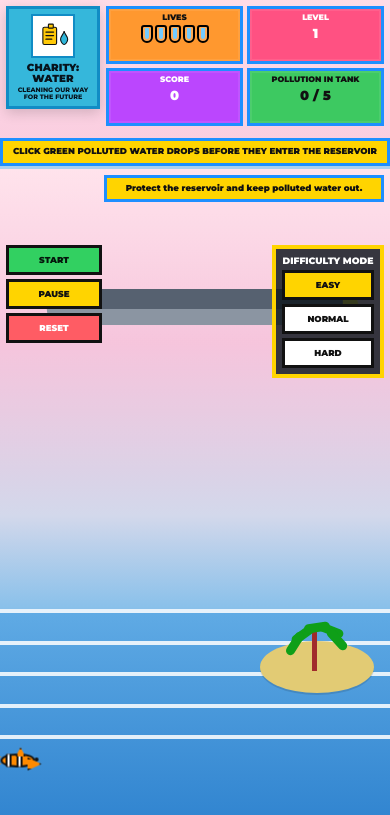
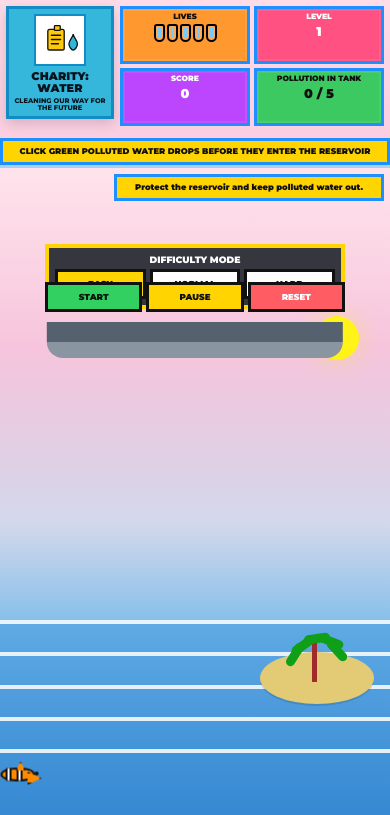
Before and after one commit to cdenman2/Charity-Water-completed-game, a plain HTML site: page index.html in a window 390 px wide. Shown: the top 815 px of the page. Drawn offline with Linux system fonts and the light colour scheme.

Commit message:
Update style.css

```diff
--- a/style.css
+++ b/style.css
@@ -45,8 +45,8 @@ select {
 }
 
 .brand-box {
-  flex: 0 1 520px;
-  max-width: 520px;
+  flex: 0 1 560px;
+  max-width: 560px;
   background: var(--brand-blue);
   border: 5px solid #118cc5;
   box-shadow: 0 4px 12px rgba(0, 0, 0, 0.16);
@@ -60,8 +60,8 @@ select {
 }
 
 .logo-wrap {
-  width: 94px;
-  height: 94px;
+  width: 96px;
+  height: 96px;
   flex-shrink: 0;
   background: #fff;
   border: 4px solid #118cc5;
@@ -91,9 +91,9 @@ select {
 }
 
 .hud {
-  flex: 0 0 430px;
-  width: 430px;
-  max-width: 430px;
+  flex: 0 0 400px;
+  width: 400px;
+  max-width: 400px;
   display: grid;
   grid-template-columns: 1fr 1fr;
   gap: 10px;
@@ -103,7 +103,7 @@ select {
 .hud-box {
   min-height: 72px;
   border: 4px solid var(--hud-border);
-  padding: 8px 10px;
+  padding: 8px 8px;
   text-align: center;
   box-shadow: inset 0 0 0 2px rgba(255, 255, 255, 0.08);
 }
@@ -129,28 +129,28 @@ select {
 }
 
 .hud-label {
-  font-size: 0.88rem;
+  font-size: 0.84rem;
   font-weight: 900;
   line-height: 1.1;
 }
 
 .hud-value {
   margin-top: 6px;
-  font-size: 1.5rem;
+  font-size: 1.38rem;
   font-weight: 900;
 }
 
 .glasses {
   display: flex;
   justify-content: center;
-  gap: 6px;
+  gap: 5px;
   flex-wrap: wrap;
   margin-top: 6px;
 }
 
 .glass {
-  width: 22px;
-  height: 34px;
+  width: 20px;
+  height: 32px;
   border: 2px solid #000;
   border-radius: 4px 4px 8px 8px;
   background: rgba(255, 255, 255, 0.18);
@@ -201,10 +201,11 @@ select {
 .message-box {
   position: absolute;
   top: 14px;
-  left: 552px;
+  right: 16px;
+  left: auto;
   transform: none;
-  width: min(420px, calc(100% - 830px));
-  min-width: 240px;
+  width: 400px;
+  max-width: calc(100% - 32px);
   padding: 10px 12px;
   background: var(--yellow);
   color: #111;
@@ -318,7 +319,7 @@ select {
 
 .pipe-wrap {
   position: absolute;
-  top: 26px;
+  top: 18px;
   left: 50%;
   transform: translateX(-50%);
   width: min(52%, 680px);
@@ -361,7 +362,7 @@ select {
 .sun {
   position: absolute;
   right: 8%;
-  top: 88px;
+  top: 76px;
   width: 104px;
   height: 104px;
   border-radius: 50%;
@@ -839,9 +840,9 @@ select {
   }
 
   .message-box {
-    left: 16px;
-    top: 112px;
-    width: min(520px, calc(100% - 32px));
+    right: 16px;
+    width: 400px;
+    max-width: calc(100% - 32px);
   }
 
   .difficulty-panel {
@@ -851,6 +852,11 @@ select {
 }
 
 @media (max-width: 860px) {
+  .message-box {
+    right: 16px;
+    width: min(520px, calc(100% - 32px));
+  }
+
   .difficulty-panel {
     position: absolute;
     top: 112px;
@@ -867,18 +873,12 @@ select {
   .desktop-controls {
     top: 168px;
   }
-
-  .message-box {
-    top: 56px;
-    left: 16px;
-    width: min(520px, calc(100% - 32px));
-  }
 }
 
 @media (max-width: 640px) {
   .top-bar {
     display: grid;
-    grid-template-columns: 94px 1fr;
+    grid-template-columns: 108px 1fr;
     grid-template-areas:
       "brand hud"
       "brand instruction";
@@ -889,9 +889,9 @@ select {
 
   .brand-box {
     grid-area: brand;
-    width: 94px;
-    max-width: 94px;
-    min-width: 94px;
+    width: 108px;
+    max-width: 108px;
+    min-width: 108px;
     padding: 5px;
     border-width: 3px;
   }
@@ -903,14 +903,14 @@ select {
   }
 
   .logo-wrap {
-    width: 44px;
-    height: 44px;
+    width: 52px;
+    height: 52px;
     border-width: 2px;
   }
 
   .logo-svg {
-    width: 31px;
-    height: 31px;
+    width: 37px;
+    height: 37px;
   }
 
   .brand-text {
@@ -919,14 +919,14 @@ select {
   }
 
   .brand-title {
-    font-size: 0.64rem;
+    font-size: 0.7rem;
     line-height: 1.1;
     letter-spacing: 0.1px;
   }
 
   .brand-subtitle {
     margin-top: 2px;
-    font-size: 0.4rem;
+    font-size: 0.42rem;
     line-height: 1.1;
   }
 
@@ -941,17 +941,17 @@ select {
 
   .hud-box {
     min-height: 58px;
-    padding: 4px 3px;
+    padding: 4px 2px;
     border-width: 3px;
   }
 
   .hud-label {
-    font-size: 0.5rem;
+    font-size: 0.48rem;
   }
 
   .hud-value {
     margin-top: 3px;
-    font-size: 0.82rem;
+    font-size: 0.8rem;
   }
 
   .glasses {
@@ -960,7 +960,7 @@ select {
   }
 
   .glass {
-    width: 12px;
+    width: 11px;
     height: 18px;
   }
 
@@ -969,22 +969,24 @@ select {
     width: 100%;
     margin: 0;
     padding: 6px 6px;
-    font-size: 0.54rem;
+    font-size: 0.52rem;
     line-height: 1.1;
     border-width: 3px;
   }
 
   .game-area {
-    height: 790px;
+    height: 810px;
   }
 
   .message-box {
     top: 6px;
-    left: 104px;
-    width: calc(100% - 110px);
+    left: 114px;
+    right: auto;
+    width: calc(100% - 120px);
+    max-width: none;
     min-width: 0;
     padding: 6px 6px;
-    font-size: 0.54rem;
+    font-size: 0.52rem;
     line-height: 1.1;
     border-width: 3px;
   }
@@ -999,30 +1001,12 @@ select {
     border-width: 3px;
   }
 
-  .mobile-controls {
-    display: flex;
-    position: absolute;
-    top: 76px;
-    left: 6px;
-    width: 96px;
-    flex-direction: column;
-    gap: 4px;
-    z-index: 39;
-  }
-
-  .mobile-controls .control-btn {
-    width: 100%;
-    min-width: 0;
-    padding: 7px 2px;
-    font-size: 0.54rem;
-  }
-
   .difficulty-panel {
     top: 76px;
-    right: 6px;
-    left: auto;
-    width: 112px;
-    transform: none;
+    left: 50%;
+    right: auto;
+    width: min(300px, calc(100% - 12px));
+    transform: translateX(-50%);
     padding: 6px;
     z-index: 38;
   }
@@ -1033,11 +1017,31 @@ select {
   }
 
   .difficulty-buttons {
-    grid-template-columns: 1fr;
+    grid-template-columns: repeat(3, 1fr);
     gap: 4px;
   }
 
   .difficulty-btn {
+    padding: 7px 2px;
+    font-size: 0.54rem;
+  }
+
+  .mobile-controls {
+    display: flex;
+    position: absolute;
+    top: 114px;
+    left: 50%;
+    right: auto;
+    width: min(300px, calc(100% - 12px));
+    transform: translateX(-50%);
+    flex-direction: row;
+    gap: 4px;
+    z-index: 39;
+  }
+
+  .mobile-controls .control-btn {
+    flex: 1;
+    min-width: 0;
     padding: 7px 2px;
     font-size: 0.54rem;
   }
@@ -1049,7 +1053,7 @@ select {
   .pipe-wrap {
     width: 76%;
     min-width: 0;
-    top: 120px;
+    top: 154px;
   }
 
   .pipe-top {
@@ -1061,7 +1065,7 @@ select {
   }
 
   .sun {
-    top: 118px;
+    top: 148px;
     width: 44px;
     height: 44px;
   }
```
